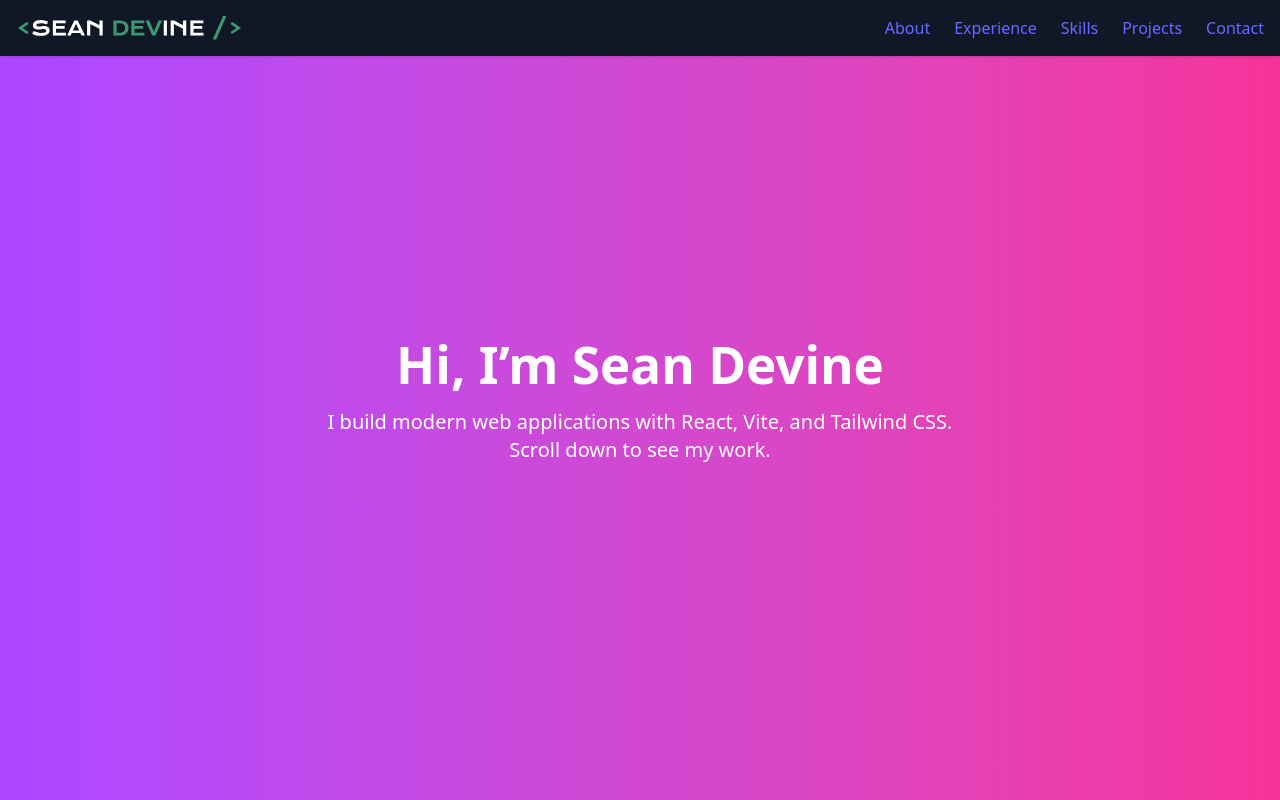
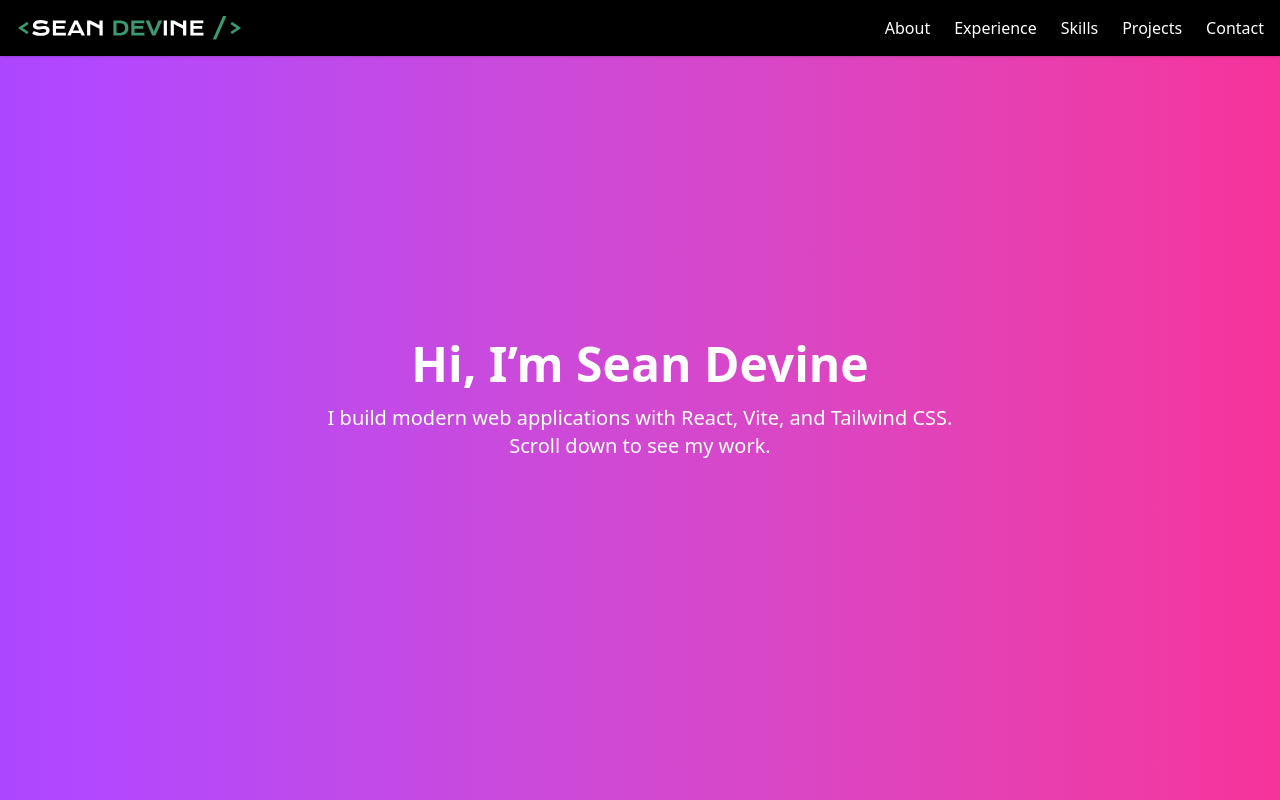
Before and after one commit to seandevine369/my-website, a React (Vite) app: page / in a window 1280 px wide. Shown: the top 800 px of the page. Built offline with nearby package versions, Linux system fonts and the light colour scheme.

Commit message:
style: changed text to white for navbar

```diff
--- a/src/components/Navbar.tsx
+++ b/src/components/Navbar.tsx
@@ -10,7 +10,7 @@ export default function Navbar() {
     ];
 
     return (
-        <nav className="bg-gray-900 text-white p-4 fixed w-full z-50 shadow">
+        <nav className="bg-black text-white p-4 fixed w-full z-50 shadow">
             <div className="flex justify-between items-center max-w-7xl mx-auto">
                 <Logo
                     className="h-6 w-auto cursor-pointer"
--- a/src/index.css
+++ b/src/index.css
@@ -1,70 +1 @@
 @import "tailwindcss";
-
-:root {
-  font-family: system-ui, Avenir, Helvetica, Arial, sans-serif;
-  line-height: 1.5;
-  font-weight: 400;
-
-  color-scheme: light dark;
-  color: rgba(255, 255, 255, 0.87);
-  background-color: #242424;
-
-  font-synthesis: none;
-  text-rendering: optimizeLegibility;
-  -webkit-font-smoothing: antialiased;
-  -moz-osx-font-smoothing: grayscale;
-}
-
-a {
-  font-weight: 500;
-  color: #646cff;
-  text-decoration: inherit;
-}
-a:hover {
-  color: #535bf2;
-}
-
-body {
-  margin: 0;
-  display: flex;
-  place-items: center;
-  min-width: 320px;
-  min-height: 100vh;
-}
-
-h1 {
-  font-size: 3.2em;
-  line-height: 1.1;
-}
-
-button {
-  border-radius: 8px;
-  border: 1px solid transparent;
-  padding: 0.6em 1.2em;
-  font-size: 1em;
-  font-weight: 500;
-  font-family: inherit;
-  background-color: #1a1a1a;
-  cursor: pointer;
-  transition: border-color 0.25s;
-}
-button:hover {
-  border-color: #646cff;
-}
-button:focus,
-button:focus-visible {
-  outline: 4px auto -webkit-focus-ring-color;
-}
-
-@media (prefers-color-scheme: light) {
-  :root {
-    color: #213547;
-    background-color: #ffffff;
-  }
-  a:hover {
-    color: #747bff;
-  }
-  button {
-    background-color: #f9f9f9;
-  }
-}
```
